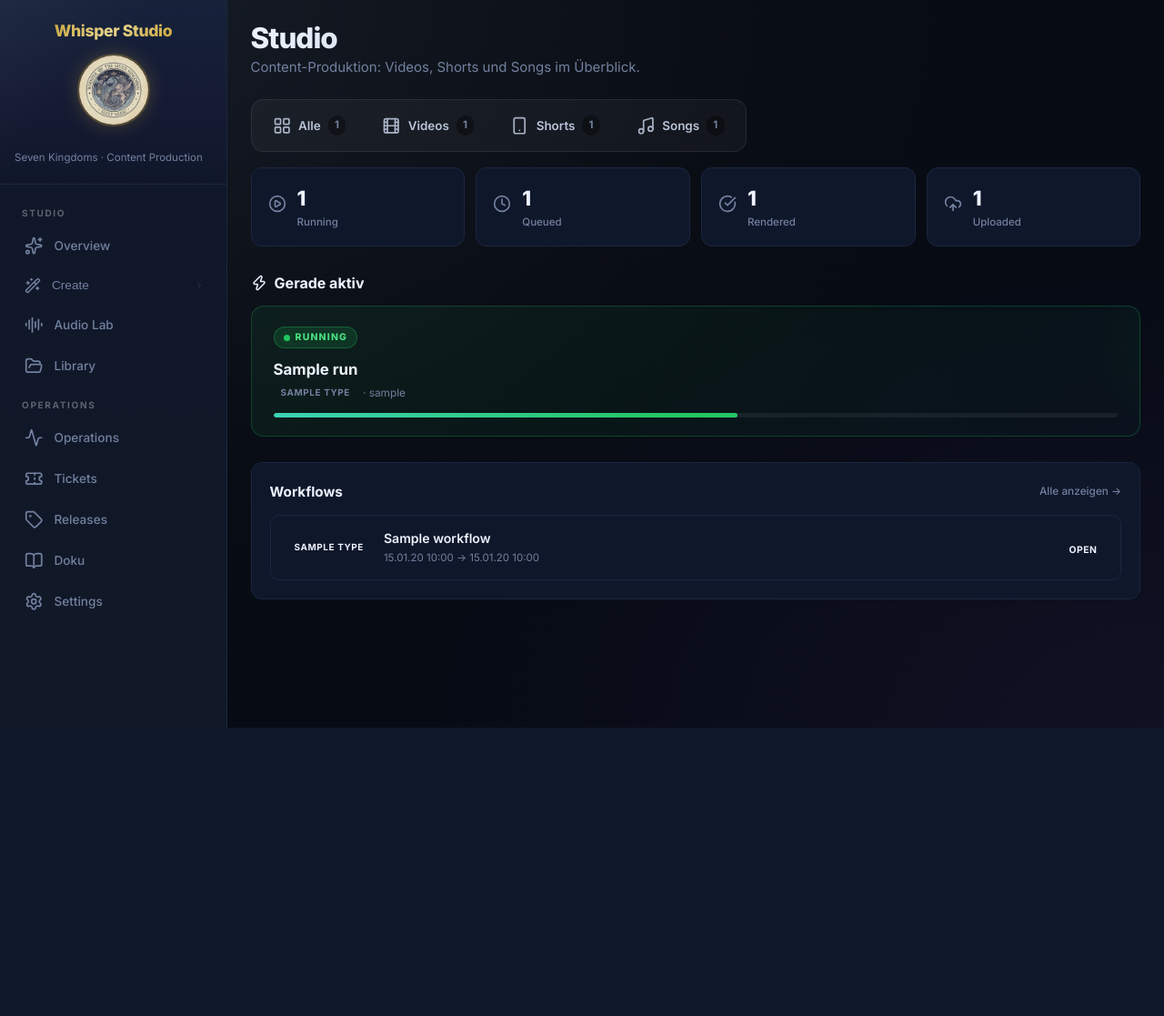
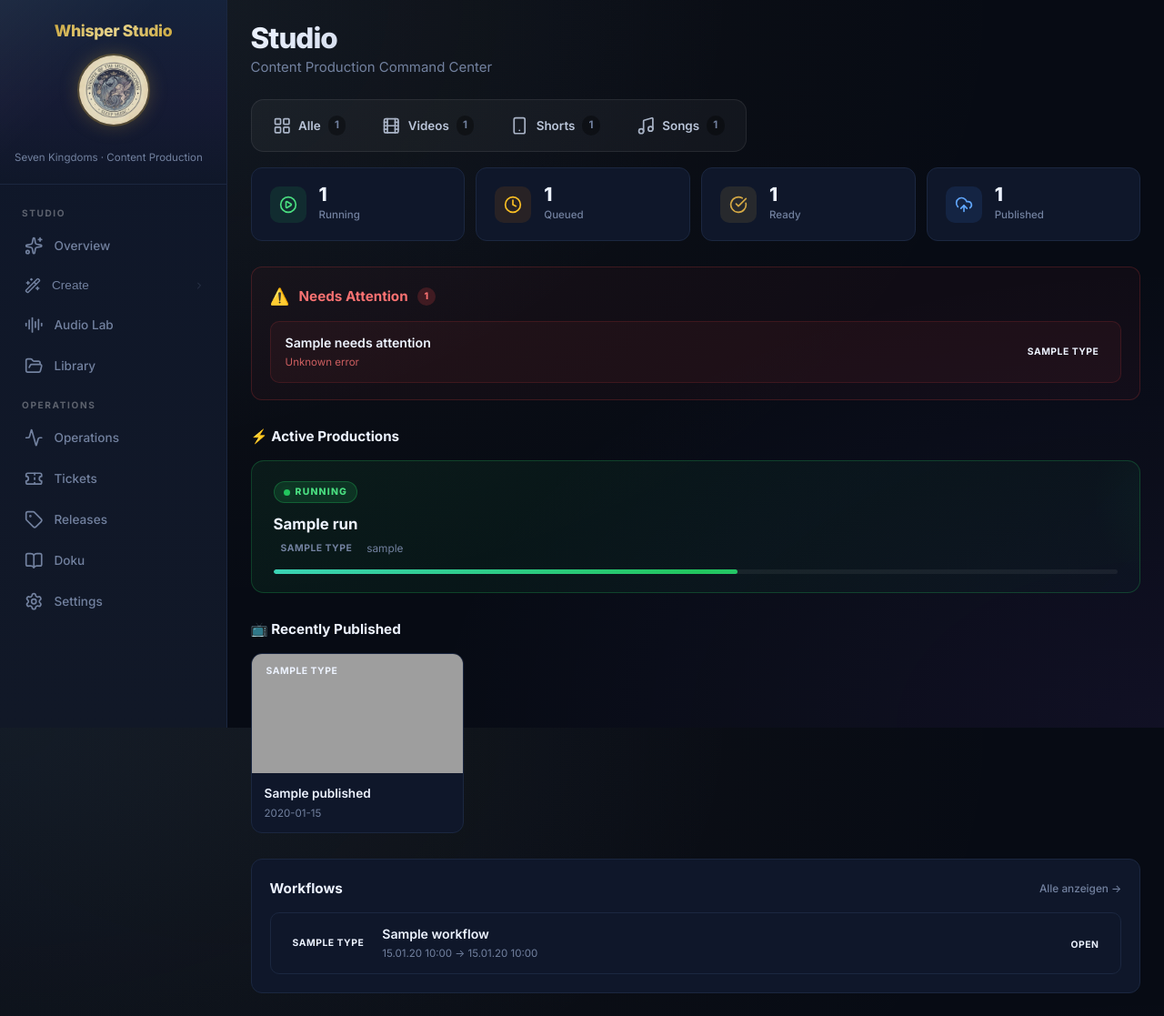
Before and after one commit to pepler1993-dot/WhispersoftheSevenKingdoms, a FastAPI app: template services/sync/templates/dashboard.html in a window 1280 px wide. Shown: the whole page at 91% size. Before the commit the page ends 800 px from the top, so only its background shows below. Run offline with FastAPI, Linux system fonts and the light colour scheme; the template is opened without the code that fills it: most values are stand-ins (such as "Sample title", 1, 10 or a date in 2020); some libraries are stand-ins or nearby versions; grey boxes are pictures that could not be loaded.

Commit message:
redesign: SaaS command center overview with KPIs, attention alerts, published grid

```diff
--- a/services/sync/templates/base.html
+++ b/services/sync/templates/base.html
@@ -16,7 +16,7 @@
   <link rel="preconnect" href="https://fonts.googleapis.com" />
   <link rel="preconnect" href="https://fonts.gstatic.com" crossorigin />
   <link href="https://fonts.googleapis.com/css2?family=Inter:wght@400;500;600;700;800&display=swap" rel="stylesheet" />
-  <link rel="stylesheet" href="/static/css/admin.css?v={{ app_version | default('dev') }}-10" />
+  <link rel="stylesheet" href="/static/css/admin.css?v={{ app_version | default('dev') }}-11" />
   {% block head_extra %}{% endblock %}
   <script src="https://unpkg.com/lucide@latest/dist/umd/lucide.min.js"></script>
 </head>
--- a/services/sync/templates/dashboard.html
+++ b/services/sync/templates/dashboard.html
@@ -4,10 +4,12 @@
 <link rel="stylesheet" href="/static/css/library-presets.css?v={{ app_version | default('dev') }}" />
 {% endblock %}
 {% block content %}
+
+{# ── Page Header ──────────────────────────────────────────────── #}
 <div class="page-header page-header-flex">
   <div>
     <h1>Studio</h1>
-    <div class="page-subtitle">Content-Produktion: Videos, Shorts und Songs im Überblick.</div>
+    <div class="page-subtitle">Content Production Command Center</div>
   </div>
 </div>
 
@@ -37,46 +39,70 @@
   </nav>
 </div>
 
-{# ── Stats Row ────────────────────────────────────────────────── #}
-<div class="dash-stats">
-  <div class="dash-stat">
-    <div class="dash-stat-icon"><i data-lucide="play-circle"></i></div>
-    <div class="dash-stat-body">
-      <div class="dash-stat-value">{{ count_running }}</div>
-      <div class="dash-stat-label">Running</div>
+{# ── KPI Stats Row ────────────────────────────────────────────── #}
+<div class="kpi-row">
+  <div class="kpi-card">
+    <div class="kpi-icon kpi-icon-running"><i data-lucide="play-circle"></i></div>
+    <div class="kpi-body">
+      <div class="kpi-value">{{ count_running }}</div>
+      <div class="kpi-label">Running</div>
     </div>
   </div>
-  <div class="dash-stat">
-    <div class="dash-stat-icon"><i data-lucide="clock"></i></div>
-    <div class="dash-stat-body">
-      <div class="dash-stat-value">{{ count_queued }}</div>
-      <div class="dash-stat-label">Queued</div>
+  <div class="kpi-card">
+    <div class="kpi-icon kpi-icon-queued"><i data-lucide="clock"></i></div>
+    <div class="kpi-body">
+      <div class="kpi-value">{{ count_queued }}</div>
+      <div class="kpi-label">Queued</div>
     </div>
   </div>
-  <div class="dash-stat">
-    <div class="dash-stat-icon"><i data-lucide="check-circle"></i></div>
-    <div class="dash-stat-body">
-      <div class="dash-stat-value">{{ count_rendered }}</div>
-      <div class="dash-stat-label">Rendered</div>
+  <div class="kpi-card">
+    <div class="kpi-icon kpi-icon-ready"><i data-lucide="check-circle"></i></div>
+    <div class="kpi-body">
+      <div class="kpi-value">{{ count_rendered }}</div>
+      <div class="kpi-label">Ready</div>
     </div>
   </div>
-  <div class="dash-stat">
-    <div class="dash-stat-icon"><i data-lucide="upload-cloud"></i></div>
-    <div class="dash-stat-body">
-      <div class="dash-stat-value">{{ count_uploaded }}</div>
-      <div class="dash-stat-label">Uploaded</div>
+  <div class="kpi-card">
+    <div class="kpi-icon kpi-icon-published"><i data-lucide="upload-cloud"></i></div>
+    <div class="kpi-body">
+      <div class="kpi-value">{{ count_uploaded }}</div>
+      <div class="kpi-label">Published</div>
     </div>
   </div>
 </div>
 
-{# ── Active Workflows ─────────────────────────────────────────── #}
-{% if active_workflows %}
-<section class="dash-active-section">
+{# ── Needs Attention ──────────────────────────────────────────── #}
+{% if needs_attention %}
+<section class="attention-section">
+  <div class="attention-header">
+    <span class="attention-icon">⚠️</span>
+    <h2>Needs Attention</h2>
+    <span class="attention-count">{{ needs_attention|length }}</span>
+  </div>
+  <div class="attention-list">
+    {% for w in needs_attention %}
+    {% set wtype = w.get('type', 'video') %}
+    {% set href = '/admin/shorts/' ~ w.workflow_id if wtype == 'short' else '/admin/pipeline/run/' ~ w.workflow_id %}
+    <a href="{{ href }}" class="attention-card">
+      <div class="attention-card-body">
+        <div class="attention-title">{{ w.title or w.slug }}</div>
+        <div class="attention-meta">{{ w.error_message[:80] if w.error_message else 'Unknown error' }}</div>
+      </div>
+      <span class="type-badge type-badge-{{ wtype }}">{{ wtype|capitalize }}</span>
+    </a>
+    {% endfor %}
+  </div>
+</section>
+{% endif %}
+
+{# ── Active Productions ───────────────────────────────────────── #}
+{% if active %}
+<section class="active-section">
   <div class="section-head">
-    <h2><i data-lucide="zap" class="icon-md"></i> Gerade aktiv</h2>
+    <h2>⚡ Active Productions</h2>
   </div>
   <div class="active-grid">
-  {% for run in active_workflows %}
+    {% for run in active %}
     {% set is_queued = run.status == 'queued' %}
     {% set is_upload = run.status == 'uploading' %}
     {% set wtype = run.get('type', 'video') %}
@@ -90,8 +116,8 @@
       <div class="active-body">
         <div class="active-title">{{ run.title or run.slug }}</div>
         <div class="active-sub">
-        <span class="type-badge type-badge-{{ wtype }}">{{ wtype | capitalize }}</span>
-        · {{ run.slug }}
+          <span class="type-badge type-badge-{{ wtype }}">{{ wtype|capitalize }}</span>
+          <span class="active-slug">{{ run.slug }}</span>
         </div>
         {% if not is_queued %}
         <div class="active-progress">
@@ -105,8 +131,36 @@
 </section>
 {% endif %}
 
-{# ── Recent Workflows (unified list) ─────────────────────────── #}
-<section class="dash-recent" style="background:var(--panel);border:1px solid var(--line);border-radius:12px;padding:20px;">
+{# ── Recently Published ───────────────────────────────────────── #}
+{% if published %}
+<section class="published-section">
+  <div class="section-head">
+    <h2>📺 Recently Published</h2>
+  </div>
+  <div class="published-grid">
+    {% for w in published %}
+    {% set wtype = w.get('type', 'video') %}
+    {% set href = '/admin/shorts/' ~ w.workflow_id if wtype == 'short' else '/admin/pipeline/run/' ~ w.workflow_id %}
+    <a href="{{ href }}" class="published-card">
+      <div class="published-thumb">
+        <img src="/admin/pipeline/preview/{{ w.slug }}/thumbnail.jpg" onerror="this.style.display='none'" alt="" />
+        {% if w.config and w.config.get('loop_hours') %}
+        <span class="published-duration">{{ w.config.loop_hours }}h</span>
+        {% endif %}
+        <span class="type-badge type-badge-{{ wtype }} published-type-overlay">{{ wtype|capitalize }}</span>
+      </div>
+      <div class="published-info">
+        <div class="published-title">{{ w.title or w.slug }}</div>
+        <div class="published-meta">{{ w.finished_at[:10] if w.finished_at else '' }}</div>
+      </div>
+    </a>
+    {% endfor %}
+  </div>
+</section>
+{% endif %}
+
+{# ── All Workflows (tab-filtered) ─────────────────────────────── #}
+<section class="workflows-section">
   <div class="section-header-inline">
     <h2>Workflows</h2>
     <a href="/admin/pipeline/logs" class="section-link">Alle anzeigen →</a>
@@ -118,7 +172,7 @@
     {% set href = '/admin/shorts/' ~ w.workflow_id if wtype == 'short' else '/admin/pipeline/run/' ~ w.workflow_id %}
     <a href="{{ href }}" class="workflow-row workflow-row-{{ w.status }}">
       <div class="workflow-row-left">
-        <span class="type-badge type-badge-{{ wtype }}">{{ wtype | capitalize }}</span>
+        <span class="type-badge type-badge-{{ wtype }}">{{ wtype|capitalize }}</span>
         <div class="workflow-row-info">
           <div class="workflow-row-title">{{ w.title or w.slug }}</div>
           <div class="workflow-row-meta">
@@ -142,46 +196,122 @@
 </section>
 
 <style>
-/* ── Stats Row ───────────────────────────────────────────── */
-.dash-stats {
+/* ── KPI Stats Row ───────────────────────────────────────── */
+.kpi-row {
   display: grid;
   grid-template-columns: repeat(4, 1fr);
   gap: 12px;
   margin-bottom: 28px;
 }
-.dash-stat {
+.kpi-card {
   display: flex;
   align-items: center;
-  gap: 12px;
-  padding: 16px 18px;
+  gap: 14px;
+  padding: 18px 20px;
   background: var(--panel);
   border: 1px solid var(--line);
   border-radius: 12px;
+  transition: all 0.2s var(--ease);
 }
-.dash-stat-icon { color: var(--muted); }
-.dash-stat-icon svg,
-.dash-stat-icon .lucide { width: 20px; height: 20px; }
-.dash-stat-value { font-size: 1.4rem; font-weight: 800; }
-.dash-stat-label { font-size: 0.72rem; color: var(--muted); font-weight: 500; }
+.kpi-card:hover {
+  border-color: rgba(255,255,255,0.12);
+  box-shadow: 0 4px 20px rgba(0,0,0,0.25);
+}
+.kpi-icon {
+  width: 40px;
+  height: 40px;
+  border-radius: 10px;
+  display: flex;
+  align-items: center;
+  justify-content: center;
+  flex-shrink: 0;
+}
+.kpi-icon svg, .kpi-icon .lucide { width: 20px; height: 20px; }
+.kpi-icon-running { background: rgba(34,197,94,0.12); color: #4ade80; }
+.kpi-icon-queued { background: rgba(217,119,6,0.12); color: #fbbf24; }
+.kpi-icon-ready { background: rgba(212,168,69,0.12); color: var(--gold); }
+.kpi-icon-published { background: rgba(59,130,246,0.12); color: #60a5fa; }
+.kpi-body { min-width: 0; }
+.kpi-value { font-size: 1.3rem; font-weight: 800; line-height: 1.1; }
+.kpi-label { font-size: 0.72rem; color: var(--muted); font-weight: 500; margin-top: 2px; }
 
 /* ── Type badges ─────────────────────────────────────────── */
 .type-badge {
   display: inline-flex;
   align-items: center;
-  font-size: 0.62rem;
+  padding: 3px 8px;
+  border-radius: 6px;
+  font-size: 0.65rem;
   font-weight: 700;
-  padding: 2px 8px;
-  border-radius: 999px;
   text-transform: uppercase;
-  letter-spacing: 0.6px;
+  letter-spacing: 0.5px;
   flex-shrink: 0;
 }
 .type-badge-video { background: rgba(59,130,246,0.15); color: #60a5fa; }
 .type-badge-short { background: rgba(168,85,247,0.15); color: #c084fc; }
-.type-badge-song  { background: rgba(20,184,166,0.15); color: #2dd4bf; }
+.type-badge-song  { background: rgba(45,212,191,0.15); color: #2dd4bf; }
 
-/* ── Active section ──────────────────────────────────────── */
-.dash-active-section { margin-bottom: 28px; }
+/* ── Needs Attention ─────────────────────────────────────── */
+.attention-section {
+  background: rgba(239,68,68,0.04);
+  border: 1px solid rgba(239,68,68,0.2);
+  border-radius: 12px;
+  padding: 18px 20px;
+  margin-bottom: 28px;
+}
+.attention-header {
+  display: flex;
+  align-items: center;
+  gap: 10px;
+  margin-bottom: 14px;
+}
+.attention-icon { font-size: 1.1rem; }
+.attention-header h2 {
+  font-size: 0.95rem;
+  font-weight: 700;
+  margin: 0;
+  color: #f87171;
+}
+.attention-count {
+  background: rgba(239,68,68,0.2);
+  color: #f87171;
+  font-size: 0.65rem;
+  font-weight: 800;
+  padding: 2px 8px;
+  border-radius: 999px;
+}
+.attention-list { display: flex; flex-direction: column; gap: 8px; }
+.attention-card {
+  display: flex;
+  align-items: center;
+  justify-content: space-between;
+  gap: 12px;
+  padding: 12px 16px;
+  background: rgba(239,68,68,0.06);
+  border: 1px solid rgba(239,68,68,0.15);
+  border-radius: 10px;
+  text-decoration: none;
+  color: var(--text);
+  transition: all 0.15s ease;
+}
+.attention-card:hover {
+  background: rgba(239,68,68,0.1);
+  border-color: rgba(239,68,68,0.3);
+  transform: translateY(-1px);
+}
+.attention-card-body { min-width: 0; flex: 1; }
+.attention-title { font-size: 0.88rem; font-weight: 600; margin-bottom: 2px; }
+.attention-meta {
+  font-size: 0.72rem;
+  color: #f87171;
+  opacity: 0.8;
+  white-space: nowrap;
+  overflow: hidden;
+  text-overflow: ellipsis;
+}
+
+/* ── Active Productions ──────────────────────────────────── */
+.active-section { margin-bottom: 28px; }
 .active-grid {
   display: grid;
   grid-template-columns: repeat(auto-fit, minmax(min(100%, 320px), 1fr));
@@ -274,7 +404,18 @@
 }
 .active-body { position: relative; z-index: 1; }
 .active-title { font-size: 1.05rem; font-weight: 700; margin-bottom: 3px; }
-.active-sub { font-size: 0.74rem; color: var(--muted); display: flex; align-items: center; gap: 6px; }
+.active-sub {
+  font-size: 0.74rem;
+  color: var(--muted);
+  display: flex;
+  align-items: center;
+  gap: 8px;
+}
+.active-slug {
+  white-space: nowrap;
+  overflow: hidden;
+  text-overflow: ellipsis;
+}
 .active-progress { margin-top: 12px; }
 .active-bar {
   height: 5px;
@@ -295,8 +436,75 @@
   100% { background-position: -200% 0; }
 }
 
-/* ── Recent / Workflow list ──────────────────────────────── */
-.dash-recent {
+/* ── Published Grid ──────────────────────────────────────── */
+.published-section { margin-bottom: 28px; }
+.published-grid {
+  display: grid;
+  grid-template-columns: repeat(auto-fill, minmax(220px, 1fr));
+  gap: 14px;
+}
+.published-card {
+  display: block;
+  text-decoration: none;
+  color: var(--text);
+  border-radius: 12px;
+  overflow: hidden;
+  background: var(--panel);
+  border: 1px solid var(--line);
+  transition: all 0.2s ease;
+}
+.published-card:hover {
+  transform: translateY(-2px);
+  box-shadow: 0 6px 24px rgba(0,0,0,0.3);
+  border-color: rgba(255,255,255,0.12);
+}
+.published-thumb {
+  position: relative;
+  width: 100%;
+  padding-top: 56.25%; /* 16:9 */
+  background: var(--surface);
+  overflow: hidden;
+}
+.published-thumb img {
+  position: absolute;
+  top: 0;
+  left: 0;
+  width: 100%;
+  height: 100%;
+  object-fit: cover;
+}
+.published-duration {
+  position: absolute;
+  bottom: 8px;
+  right: 8px;
+  background: rgba(0,0,0,0.75);
+  color: #fff;
+  font-size: 0.65rem;
+  font-weight: 700;
+  padding: 2px 6px;
+  border-radius: 4px;
+}
+.published-type-overlay {
+  position: absolute;
+  top: 8px;
+  left: 8px;
+}
+.published-info { padding: 12px 14px; }
+.published-title {
+  font-size: 0.85rem;
+  font-weight: 600;
+  white-space: nowrap;
+  overflow: hidden;
+  text-overflow: ellipsis;
+  margin-bottom: 3px;
+}
+.published-meta {
+  font-size: 0.72rem;
+  color: var(--muted);
+}
+
+/* ── Workflows Section ───────────────────────────────────── */
+.workflows-section {
   background: var(--panel);
   border: 1px solid var(--line);
   border-radius: 12px;
@@ -317,13 +525,13 @@
 }
 .section-link:hover { color: var(--text); }
 
-.workflow-list { display: flex; flex-direction: column; gap: 8px; }
+.workflow-list { display: flex; flex-direction: column; gap: 6px; }
 .workflow-row {
   display: flex;
   align-items: center;
   justify-content: space-between;
   gap: 14px;
-  padding: 14px 18px;
+  padding: 12px 16px;
   background: var(--panel);
   border: 1px solid var(--line);
   border-radius: 10px;
@@ -339,7 +547,7 @@
 .workflow-row-left {
   display: flex;
   align-items: center;
-  gap: 14px;
+  gap: 12px;
   min-width: 0;
   flex: 1;
 }
@@ -352,13 +560,10 @@
   text-overflow: ellipsis;
   margin-bottom: 2px;
 }
-.workflow-row-meta {
-  font-size: 0.72rem;
-  color: var(--muted);
-}
+.workflow-row-meta { font-size: 0.72rem; color: var(--muted); }
 .workflow-row-right { flex-shrink: 0; }
 
-/* Status-colored left border accent */
+/* Status-colored left border */
 .workflow-row-uploaded { border-left: 3px solid var(--blue, #4a8fe7); }
 .workflow-row-rendered { border-left: 3px solid var(--gold, #d4a845); }
 .workflow-row-running, .workflow-row-uploading, .workflow-row-waiting_for_audio { border-left: 3px solid var(--good, #34d399); }
@@ -366,24 +571,7 @@
 .workflow-row-cancelled { border-left: 3px solid #6b7280; }
 .workflow-row-created, .workflow-row-queued { border-left: 3px solid var(--warn, #fbbf24); }
 
-/* ── Section head ────────────────────────────────────────── */
-.section-head {
-  display: flex;
-  align-items: center;
-  gap: 8px;
-  margin-bottom: 12px;
-}
-.section-head h2 {
-  font-size: 1rem;
-  font-weight: 700;
-  margin: 0;
-  display: flex;
-  align-items: center;
-  gap: 8px;
-}
-.section-head .icon-md { width: 18px; height: 18px; }
-
-/* ── Mini badges (reuse) ─────────────────────────────────── */
+/* ── Mini badges ─────────────────────────────────────────── */
 .mini-badge {
   font-size: 0.65rem;
   font-weight: 700;
@@ -403,6 +591,19 @@
 .mini-badge-failed, .mini-badge-error { background: rgba(239,68,68,0.15); color: #f87171; }
 .mini-badge-cancelled { background: rgba(107,114,128,0.15); color: #9ca3af; }
 
+/* ── Section head ────────────────────────────────────────── */
+.section-head {
+  display: flex;
+  align-items: center;
+  gap: 8px;
+  margin-bottom: 14px;
+}
+.section-head h2 {
+  font-size: 0.95rem;
+  font-weight: 700;
+  margin: 0;
+}
+
 .empty-state-sm {
   padding: 24px;
   text-align: center;
@@ -412,25 +613,27 @@
 
 /* ── Mobile ──────────────────────────────────────────────── */
 @media (max-width: 768px) {
-  .dash-stats { grid-template-columns: repeat(2, 1fr); gap: 8px; }
-  .dash-stat { padding: 12px; gap: 10px; }
-  .dash-stat-value { font-size: 1.15rem; }
-  .dash-stat-icon svg,
-  .dash-stat-icon .lucide { width: 16px; height: 16px; }
+  .kpi-row { grid-template-columns: repeat(2, 1fr); gap: 8px; }
+  .kpi-card { padding: 14px; gap: 10px; }
+  .kpi-icon { width: 34px; height: 34px; }
+  .kpi-value { font-size: 1.15rem; }
 
   .active-card { padding: 16px; }
   .active-title { font-size: 0.95rem; }
-  .active-badge { font-size: 0.6rem; padding: 2px 8px; }
-  .active-sub { font-size: 0.7rem; }
   .active-grid { grid-template-columns: 1fr; }
 
-  .dash-recent { padding: 14px; }
-  .workflow-row { padding: 10px 0; }
+  .published-grid { grid-template-columns: repeat(auto-fill, minmax(160px, 1fr)); gap: 10px; }
+
+  .workflows-section { padding: 14px; }
+  .workflow-row { padding: 10px 12px; }
   .workflow-row-title { font-size: 0.82rem; }
   .workflow-row-meta { font-size: 0.66rem; }
+
+  .attention-section { padding: 14px 16px; }
 }
 @media (max-width: 400px) {
-  .dash-stats { grid-template-columns: repeat(2, 1fr); }
+  .kpi-row { grid-template-columns: repeat(2, 1fr); }
+  .published-grid { grid-template-columns: 1fr; }
 }
 </style>
 {% endblock %}
```
Also changed, not shown: services/sync/app/routes/dashboard.py (+29 -28 lines). Lines whose indentation alone changed are shown as unchanged.
